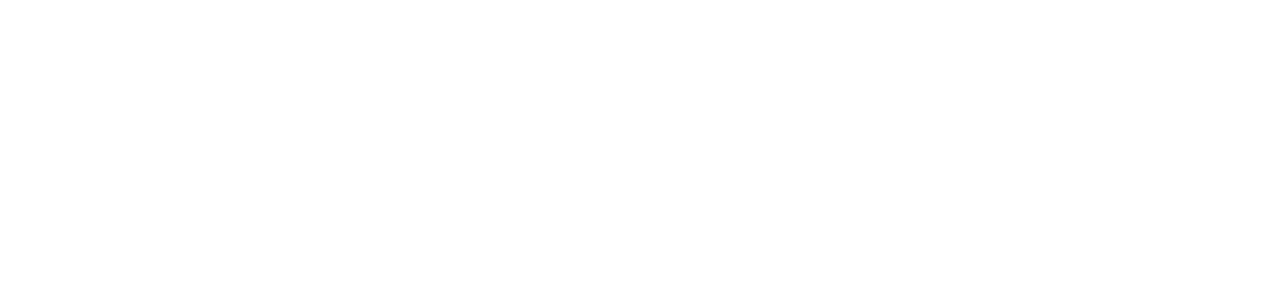
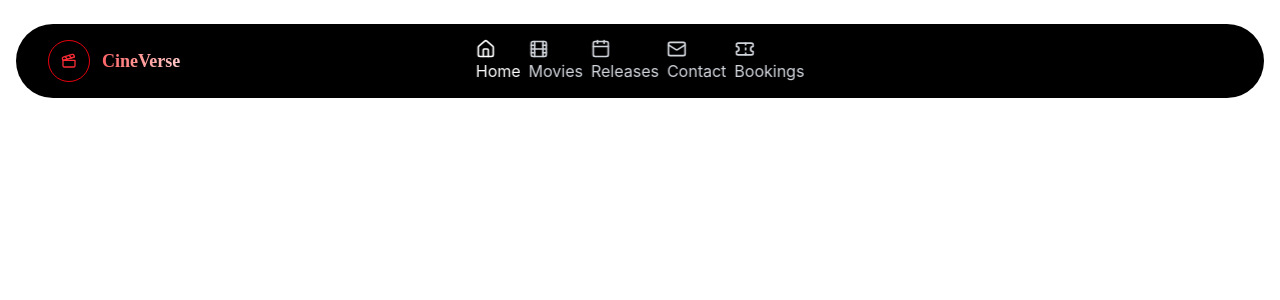
Before and after one commit to avhis-hek7/Movie_Booking_App, a React (Vite) app in the folder frontend/: page / in a window 1280 px wide. Before the commit this address had no page. Shown: the top 300 px of the page. Built offline with nearby package versions, Linux system fonts and the light colour scheme.

Commit message:
basic navbar

```diff
--- a/frontend/package.json
+++ b/frontend/package.json
@@ -11,6 +11,7 @@
   },
   "dependencies": {
     "@tailwindcss/vite": "^4.2.2",
+    "lucide-react": "^1.0.1",
     "react": "^19.2.4",
     "react-dom": "^19.2.4",
     "react-router-dom": "^7.13.2",
--- a/frontend/src/App.jsx
+++ b/frontend/src/App.jsx
@@ -1,11 +1,12 @@
 import React from 'react'
-import { Routes } from "react-router-dom"
+import { Routes, Route } from "react-router-dom"
+import Home from './pages/Home'
 
 const App = () => {
   return (
    <>
    <Routes>
-
+      <Route path='/'  element={<Home/>}/>
    </Routes>
    </>
   )
--- /dev/null
+++ b/frontend/src/components/Navbar.jsx
@@ -0,0 +1,76 @@
+import React, { useState } from 'react'
+import {navbarStyles, navbarCSS} from '../assets/dummyStyles';
+import { Calendar, Clapperboard, Film, Home, Mail, Ticket } from 'lucide-react';
+import { NavLink } from 'react-router-dom';
+
+const Navbar = () => {
+
+    const [isMenuOpen, setIsMenuOpen] = useState(false);
+    const [isScrolled, setIsScrolled] = useState(false);
+    const [isLoggedIn, setIsLoggedIn] = useState(false);
+
+    const navItems = [
+    { id: "home", label: "Home", icon: Home, path: "/" },
+    { id: "movies", label: "Movies", icon: Film, path: "/movies" },
+    { id: "releases", label: "Releases", icon: Calendar, path: "/releases" },
+    { id: "contact", label: "Contact", icon: Mail, path: "/contact" },
+    { id: "bookings", label: "Bookings", icon: Ticket, path: "/bookings" },
+  ];
+  return (
+    <nav className={`${navbarStyles.nav.base}
+        ${isScrolled ? navbarStyles.nav.scrolled : navbarStyles.nav.notScrolled}
+    `}>
+        <div className={navbarStyles.container}>
+            <div className={navbarStyles.logoContainer}>
+                <div className={navbarStyles.logoIconContainer}>
+                     <Clapperboard className={navbarStyles.logoIcon}/>
+                </div>
+                <div className={navbarStyles.logoText}>CineVerse</div>
+            </div>
+            <div className={navbarStyles.desktopNav}>
+                <div className={navbarStyles.desktopNavItems}>
+                    {navItems.map((item) => {
+                        const Icon = item.icon;
+                        return(
+                            <div key={item.id} className={navbarStyles.desktopNavItem}>
+                                <NavLink to={item.path} end className={({isActive}) =>
+                                `${isActive ? navbarStyles.desktopNavLink.active : navbarStyles.desktopNavLink.inactive}`
+                                }>
+                                    <Icon className={navbarStyles.desktopNavIcon}/>
+                                    <span>{item.label}</span>
+                                    <div className='pill-underline '></div>
+                                </NavLink>
+                                <span className='pill-border'></span>
+                            </div>
+                        )
+                    })}
+                </div>
+            </div>
+            <div className={navbarStyles.rightSection}>
+                <div className={navbarStyles.tabletNav}>
+                    {navItems.map((item) => {
+                        const Icon = item.icon;
+                        return(
+                            <NavLink key={item.id} to={item.path} end className={({isActive}) =>
+                            `${navbarStyles.tabletNavLink.base} ${
+                            isActive ? navbarStyles.tabletNavLink.active : navbarStyles.tabletNavLink.inactive
+                            }`}>
+                                <Icon className={navbarStyles.tabletNavIcon}/>
+                                <span className={navbarStyles.tabletNavText}>
+                                    {item.label}
+                                </span>
+                            </NavLink>
+                        )
+                    })}
+
+                </div>
+
+            </div>
+
+        </div>
+
+    </nav>
+  )
+}
+
+export default Navbar
--- /dev/null
+++ b/frontend/src/pages/Home.jsx
@@ -0,0 +1,12 @@
+import React from 'react'
+import Navbar from '../components/Navbar'
+
+const Home = () => {
+  return (
+    <div>
+        <Navbar/>
+    </div>
+  )
+}
+
+export default Home
```
Also changed, not shown: 1 other file (tests, documents, lock files or other folders).
